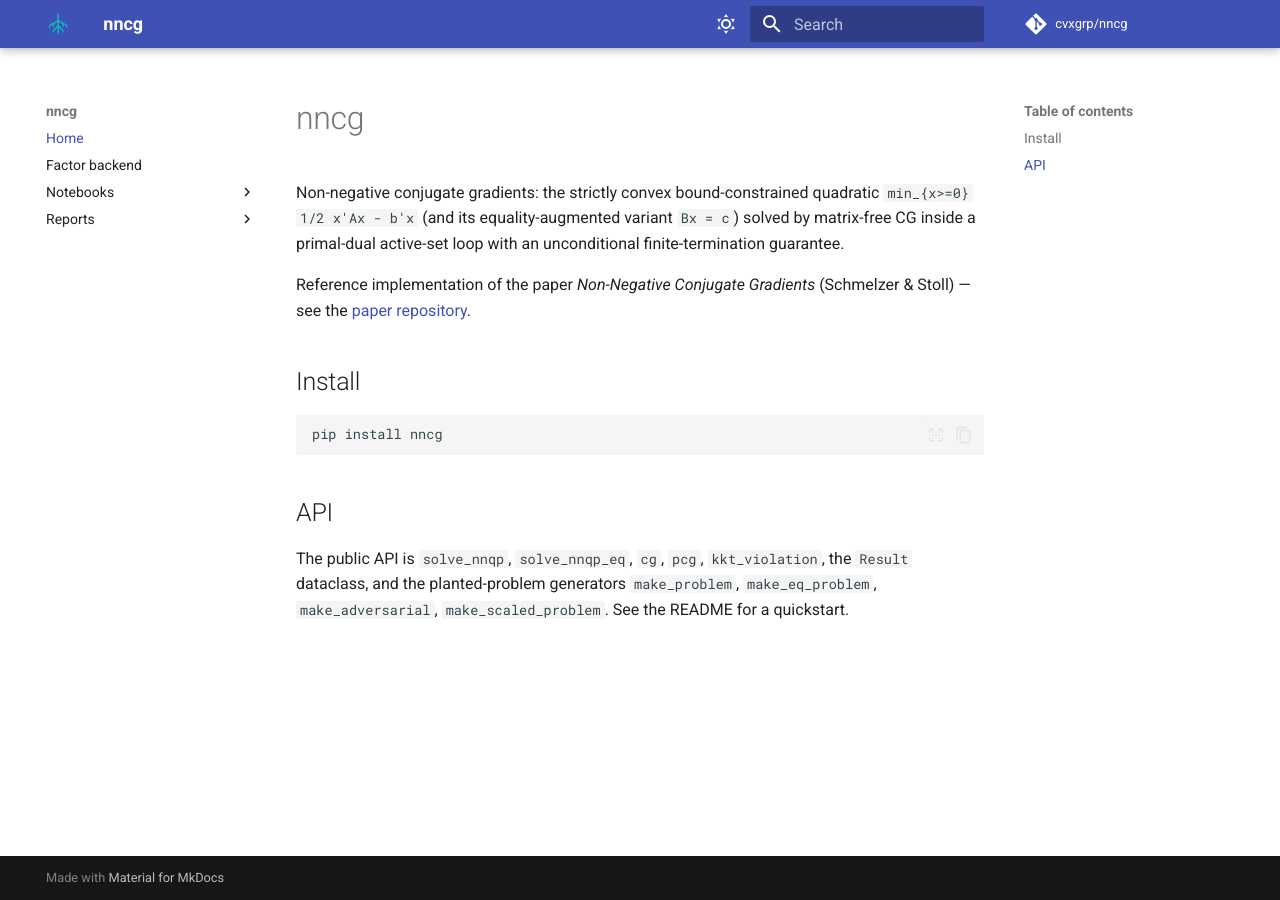
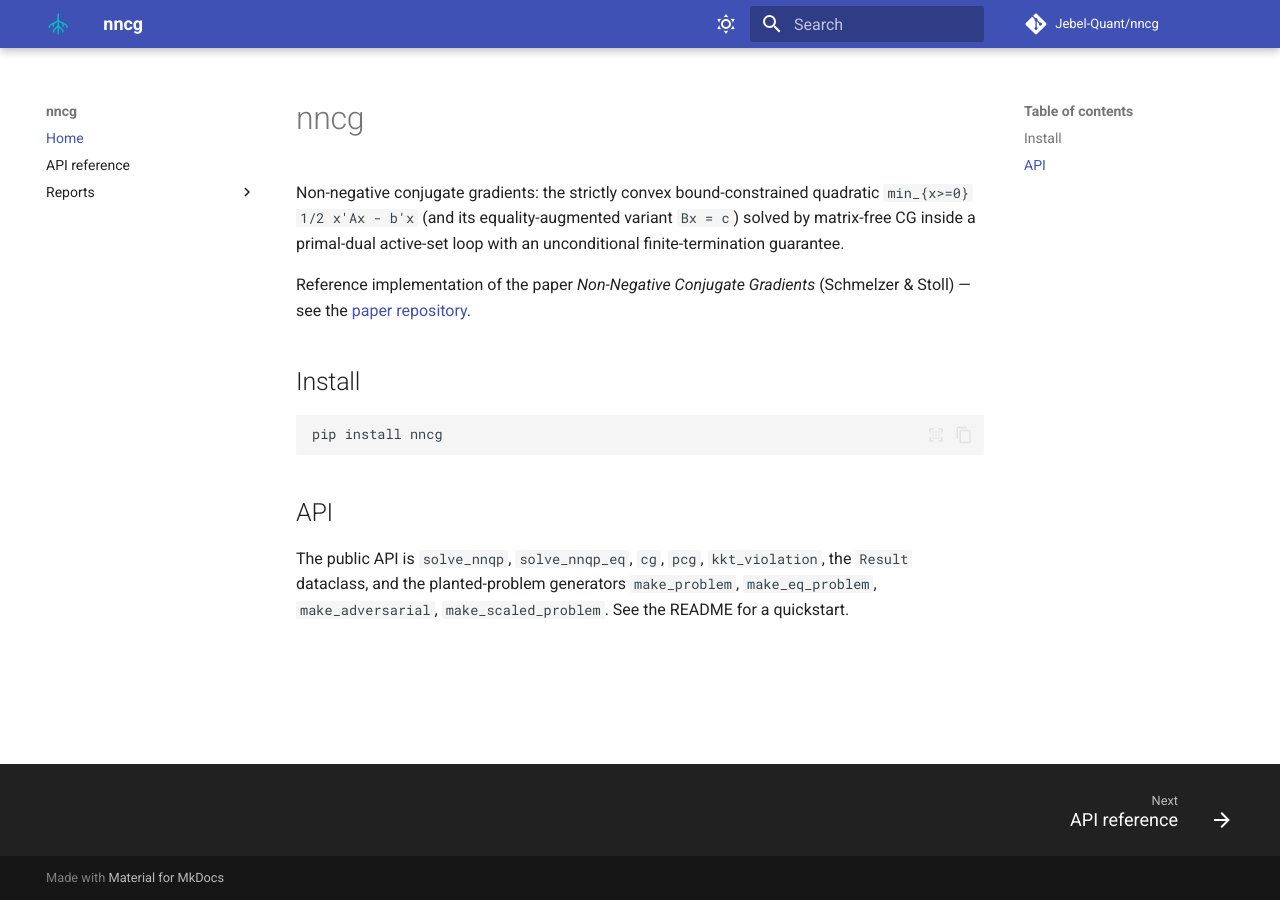
Before and after one commit to Jebel-Quant/nncg, an MkDocs documentation site: the page built from docs/index.md, in a window 1280 px wide. Built offline with MkDocs 1.6.1 and Material for MkDocs 9.7.7, drawn with Linux system fonts in a browser that asks for light colours; comment, search, counter and statistics services are not loaded.

Commit message:
Fix stale mkdocs.yml and add the mkdocstrings API reference
The config was copied from a cvxgrp project: site/repo URLs pointed at
the wrong org and the nav referenced pages that do not exist here
(factor.md, CLA/Factor notebooks). Point the URLs at Jebel-Quant/nncg,
keep the report pages (make book copies _tests into docs/reports), and
add docs/api.md rendering the solver, krylov, and problems modules via
mkdocstrings — the plugin the Makefile already opts into. The plugins
block is restated with paths: [src] because the book builds in an
isolated uvx environment where nncg is not installed, and INHERIT
replaces list-valued keys wholesale.

Co-Authored-By: Claude Fable 5 <noreply@anthropic.com>

```diff
--- a/mkdocs.yml
+++ b/mkdocs.yml
@@ -1,9 +1,9 @@
 INHERIT: docs/mkdocs-base.yml
 
 site_name: nncg
-site_url: https://www.cvxgrp.org/nncg/
-repo_url: https://github.com/cvxgrp/nncg
-repo_name: cvxgrp/nncg
+site_url: https://jebel-quant.github.io/nncg/
+repo_url: https://github.com/Jebel-Quant/nncg
+repo_name: Jebel-Quant/nncg
 
 docs_dir: docs
 
@@ -12,12 +12,25 @@ theme:
   logo: assets/rhiza-logo.svg
   favicon: assets/rhiza-logo.svg
 
+# Restated from the base config (INHERIT replaces list-valued keys wholesale)
+# to add `paths: [src]` — the book builds in an isolated uvx environment where
+# nncg is not installed, so mkdocstrings must import it from the src layout.
+plugins:
+  - search
+  - mkdocstrings:
+      handlers:
+        python:
+          paths: [src]
+          options:
+            docstring_style: google
+            show_source: true
+            show_root_heading: true
+            show_symbol_type_heading: true
+            show_symbol_type_toc: true
+
 nav:
   - Home: index.md
-  - Factor backend: factor.md
-  - Notebooks:
-    - CLA: notebooks/cla.html
-    - Factor: notebooks/factor.html
+  - API reference: api.md
   - Reports:
-    - Test Report: reports/html-report/report.html
-    - Coverage Report: reports/html-coverage/index.html
+    - Test report: reports/html-report/report.html
+    - Coverage report: reports/html-coverage/index.html
```
Also changed, not shown: docs/api.md (added, +16 -0 lines).
